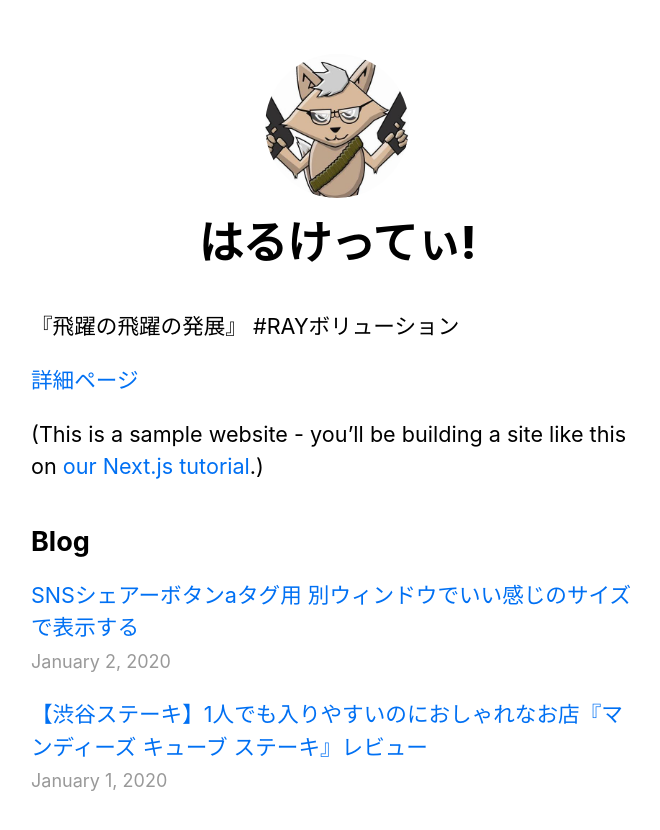
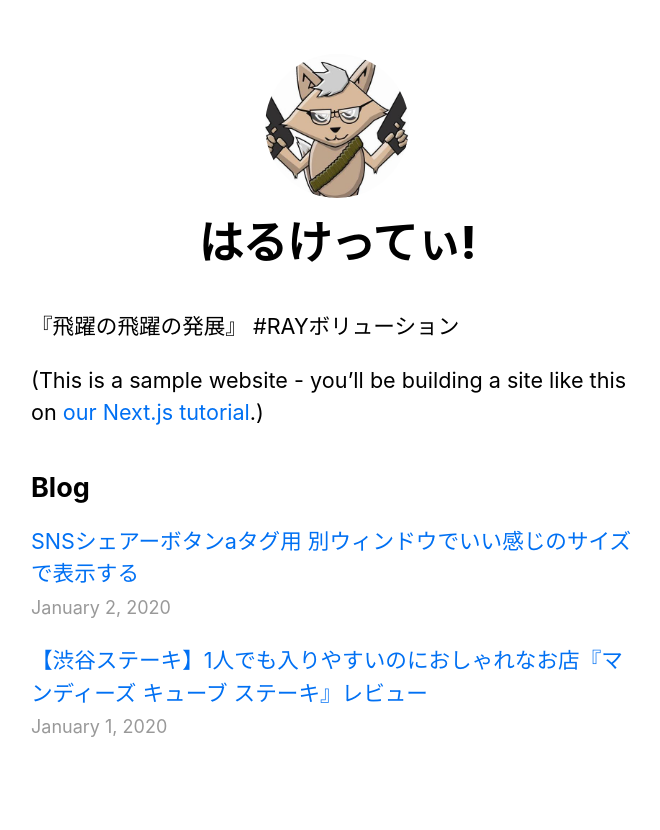
Before and after one commit to blanket11/nextjs-blog, a Next.js app: page / in a window 1280 px wide. Shown: the top 830 px of the page, without its empty margins (303-963 px from the left). Built offline with nearby package versions, Linux system fonts and the light colour scheme.

Commit message:
不要になったリンクを削除

```diff
--- a/pages/index.js
+++ b/pages/index.js
@@ -23,7 +23,6 @@ export default function Home({ allPostsData }) {
       </Head>
       <section className={utilStyles.headingMd}>
         <p>『飛躍の飛躍の発展』 #RAYボリューション</p>
-        <p><Link href="posts/first-post"><a>詳細ページ</a></Link></p>
         <p>
           (This is a sample website - you’ll be building a site like this on{' '}
           <a href="https://nextjs.org/learn">our Next.js tutorial</a>.)
```
